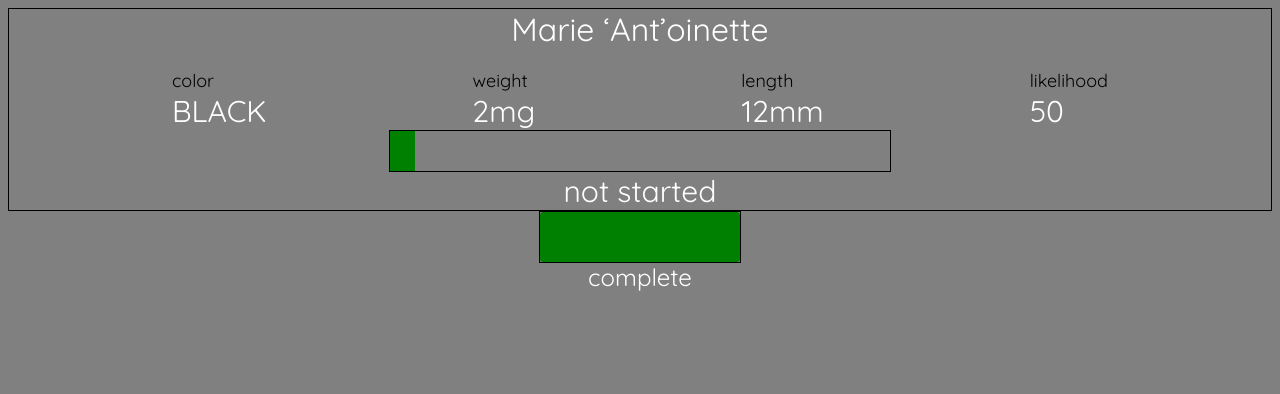
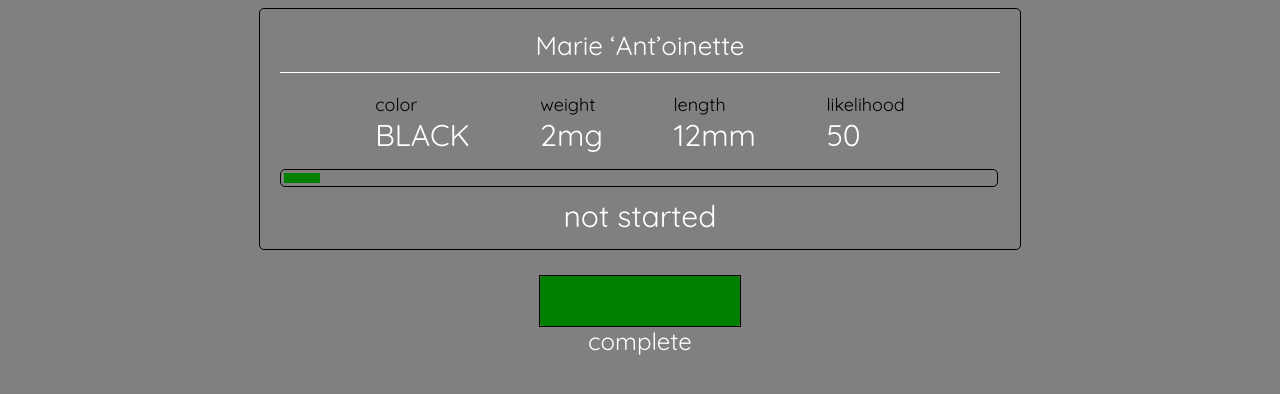
Before and after one commit to cmalhi/extremeantracing, a React (Create React App) app: page / in a window 1280 px wide. Shown: the top 394 px of the page. Built offline with nearby package versions, Linux system fonts and the light colour scheme; a web font is replaced by a local one.

Commit message:
progress bar and card styling

```diff
--- a/src/components/ant-card/card/card.css
+++ b/src/components/ant-card/card/card.css
@@ -1,11 +1,15 @@
 .card-container {
+  height: 200px;
+  width: 720px;
   border: 1px solid black;
-}
-
-.title {
-  font-size: 20px;
+  border-radius: 5px;
+  padding: 20px;
+  margin: auto;
+  margin-bottom: 25px;
 }
 
 .name {
-  font-size: 32px;
+  font-size: 26px;
+  padding-bottom: 10px;
+  border-bottom: 1px solid white;
 }
--- a/src/components/bar/progress-bar/progress-bar.css
+++ b/src/components/bar/progress-bar/progress-bar.css
@@ -1,8 +1,11 @@
 .bar {
-  width: 500px;
-  height: 40px;
+  width: 710px;
+  height: 10px;
   border: 1px solid black;
-  margin: auto;
+  border-radius: 5px;
+  padding: 3px;
+  margin-bottom: 10px;
+  margin-top: 15px;
 }
 
 .inner-bar {
```
